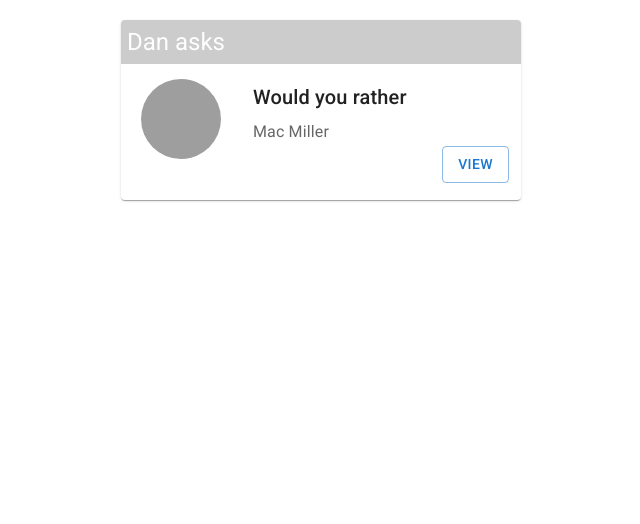
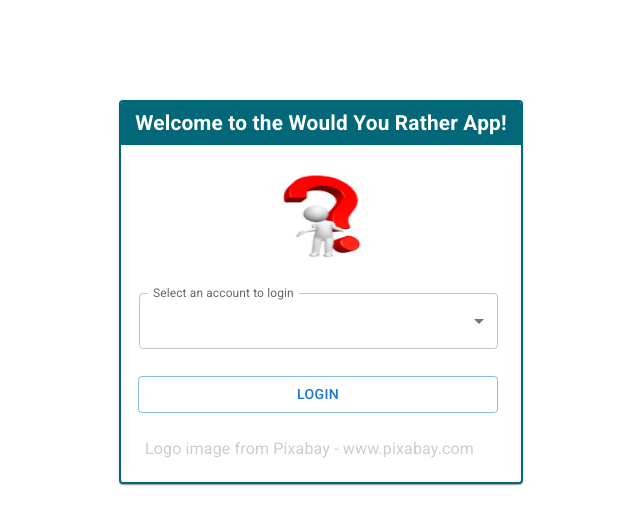
Before and after one commit to MBEDOBE/reactnd-wyra, a React (Create React App) app: page / in a window 1280 px wide. Shown: the top 524 px of the page, without its empty margins (319-959 px from the left). Built offline with nearby package versions, Linux system fonts and the light colour scheme; grey boxes are pictures that could not be loaded.

Commit message:
mocks completed minus result

```diff
--- a/package.json
+++ b/package.json
@@ -5,6 +5,7 @@
   "dependencies": {
     "@emotion/react": "^11.4.1",
     "@emotion/styled": "^11.3.0",
+    "@mui/lab": "^5.0.0-alpha.49",
     "@mui/material": "^5.0.1",
     "@testing-library/jest-dom": "^5.11.4",
     "@testing-library/react": "^11.1.0",
--- a/src/App.css
+++ b/src/App.css
@@ -66,3 +66,45 @@ button:hover {
   width: 50%;
   height: 50%;
 }
+.tabs {
+  font-size: 1rem !important;
+}
+.tabs:hover {
+  font-size: 1.2rem !important;
+  color: #c48f00 !important;
+}
+.css-13xfq8m-MuiTabPanel-root {
+  padding: 0px !important;
+}
+.login-box {
+  width: 400px;
+  height: 380px;
+  border: 2px solid #016779;
+  border-radius: 8px;
+  margin: 0 auto;
+  align-items: center;
+  margin-top: 100px;
+}
+.login-box .header {
+  background: #016779;
+  padding: 6px;
+  text-align: center;
+  font-size: 1.3rem;
+  font-weight: bold;
+  color: #fff;
+}
+.logo {
+  width: 100px;
+  height: 100px;
+  border-radius: 50%;
+  display: block;
+  margin: auto;
+  margin-top: 20px;
+}
+.footer{
+  margin: 24px !important;
+  color: #ccc;
+}
+.input {
+  margin-top: 10px;
+}
--- a/src/App.js
+++ b/src/App.js
@@ -5,13 +5,13 @@ import Home from "./components/Home";
 import NewQuestion from "./components/NewQuestion";
 import Leaderboard from "./components/Leaderboard";
 import Question from "./components/Question";
+import Login from "./components/Login";
 
 function App() {
   return (
     <div>
-      <Question/>
+      <Login />
     </div>
-
   );
 }
 
--- a/src/components/Home.js
+++ b/src/components/Home.js
@@ -1,8 +1,59 @@
 import React, { Component } from "react";
+import { Box, Tab } from "@mui/material";
+import { TabContext, TabList, TabPanel } from "@mui/lab";
+import Navbar from "./Navbar";
 
-class Home extends Component {
-  render() {
-    return <h1 style={{display: 'flex', justifyContent: 'center', alignContent: 'center' }}>Home</h1>;
-  }
+export default function Home() {
+  const [value, setValue] = React.useState("1");
+  const handleChange = (event, newValue) => {
+    setValue(newValue);
+  };
+  return (
+    <div
+      style={{
+        display: "flex",
+        justifyContent: "center",
+        alignContent: "center",
+      }}
+    >
+      <Box sx={{ width: "800px", typography: "body1" }}>
+        <TabContext value={value}>
+          <Box sx={{ borderBottom: 1, borderColor: "divider" }}>
+            <TabList
+              centered
+              onChange={handleChange}
+              style={{ textAlign: "center", fontSize: "1.2rem" }}
+            >
+              <Tab className="tabs" label="Unanswered" value="1" />
+              <Tab className="tabs" label="Answered" value="2" />
+            </TabList>
+          </Box>
+          <TabPanel
+            style={{
+              display: "flex",
+              justifyContent: "center",
+              alignItems: "center",
+              marginTop: "20px",
+            }}
+            value="1"
+          >
+            Unanswered
+          </TabPanel>
+          <TabPanel
+            style={{
+              display: "flex",
+              justifyContent: "center",
+              alignItems: "center",
+              marginTop: "10px",
+            }}
+            value="2"
+          >
+            Answered
+          </TabPanel>
+        </TabContext>
+      </Box>
+    </div>
+  );
 }
-export default Home;
+
+//export default Home;
--- a/src/components/Leaderboard.js
+++ b/src/components/Leaderboard.js
@@ -1,17 +1,42 @@
 import React, { Component } from "react";
+import {
+  TableContainer,
+  Table,
+  TableCell,
+  TableBody,
+  TableHead,
+  TableRow,
+  Paper,
+} from "@mui/material";
 
 class Leaderboard extends Component {
   render() {
     return (
-      <h1
-        style={{
-          display: "flex",
-          justifyContent: "center",
-          alignContent: "center",
-        }}
+      <TableContainer
+        component={Paper}
+        style={{ width: "700px", margin: "0 auto", marginTop: "20px" }}
       >
-        Leaderboard
-      </h1>
+        <Table sx={{ minWidth: 700 }} aria-label="customized table">
+          <TableHead>
+            <TableRow style={{ backgroundColor: "#ccc" }}>
+              <TableCell>Leader</TableCell>
+              <TableCell align="center">Questions</TableCell>
+              <TableCell align="center">Answers</TableCell>
+              <TableCell align="center">Score</TableCell>
+            </TableRow>
+          </TableHead>
+          <TableBody>
+            <TableRow>
+              <TableCell component="th" scope="row">
+                a
+              </TableCell>
+              <TableCell align="center">a</TableCell>
+              <TableCell align="center">b</TableCell>
+              <TableCell align="center">c</TableCell>
+            </TableRow>
+          </TableBody>
+        </Table>
+      </TableContainer>
     );
   }
 }
--- a/src/components/Login.js
+++ b/src/components/Login.js
@@ -0,0 +1,70 @@
+import * as React from "react";
+import Box from "@mui/material/Box";
+import TextField from "@mui/material/TextField";
+import MenuItem from "@mui/material/MenuItem";
+import { Card, Typography, Button } from "@mui/material";
+import logo from "../assets/logo.jpg";
+
+const currencies = [
+  {
+    value: "USD",
+    label: "$",
+  },
+  {
+    value: "EUR",
+    label: "€",
+  },
+  {
+    value: "BTC",
+    label: "฿",
+  },
+  {
+    value: "JPY",
+    label: "¥",
+  },
+];
+
+export default function Login() {
+  return (
+    <Card className="login-box">
+      <Typography className="header">
+        Welcome to the Would You Rather App!
+      </Typography>
+      <Box
+        component="form"
+        sx={{
+          "& .MuiTextField-root": { m: 2.2, width: "40ch" },
+        }}
+        noValidate
+        autoComplete="off"
+      >
+        <img className="logo" src={logo} alt="logo" />
+        <div className="input">
+          <TextField
+            id="outlined-select-account"
+            select
+            label="Select an account to login"
+            value={"currency"}
+            onChange={"handleChange"}
+          >
+            {currencies.map((option) => (
+              <MenuItem key={option.value} value={option.value}>
+                {option.label}
+              </MenuItem>
+            ))}
+          </TextField>
+        </div>
+      </Box>
+      <Button
+        variant="outlined"
+        size="medium"
+        style={{ width: "360px", marginLeft: "17px", marginTop: "10px" }}
+      >
+        Login
+      </Button>
+      <Typography className="footer">
+        Logo image from Pixabay - www.pixabay.com
+      </Typography>
+    </Card>
+  );
+}
--- a/src/components/NewQuestion.js
+++ b/src/components/NewQuestion.js
@@ -1,17 +1,67 @@
 import React, { Component } from "react";
-
+import { Card, Box, TextField, Typography, Button } from "@mui/material";
 class NewQuestion extends Component {
   render() {
     return (
-      <h1
+      <Card
         style={{
-          display: "flex",
-          justifyContent: "center",
-          alignContent: "center",
+          height: "370px",
+          width: "400px",
+          margin: "0 auto",
+          marginTop: "20px",
         }}
       >
-        New Question
-      </h1>
+        <Typography
+          component="div"
+          variant="h5"
+          style={{ padding: "6px", background: "#ccc", color: "#fefefe" }}
+        >
+          Create New Poll
+        </Typography>
+        <Box
+          style={{
+            display: "flex",
+            flexDirection: "column",
+          }}
+          component="form"
+          sx={{
+            "& > :not(style)": { m: 2, width: "40ch" },
+          }}
+          noValidate
+          autoComplete="off"
+        >
+          <Typography variant="h6" style={{ marginBottom: "0" }}>
+            Would you rather...
+          </Typography>
+          <TextField
+            id="outlined-basic"
+            label="Option one"
+            variant="outlined"
+          />
+          <span
+            style={{
+              textAlign: "center",
+              margin: "0 auto",
+              border: "1px solid #ccc",
+              borderRadius: "50%",
+              width: "20px",
+              height: "20px",
+              padding: "5px",
+              color: "#ccc",
+            }}
+          >
+            Or
+          </span>
+          <TextField
+            id="outlined-basic"
+            label="Option two"
+            variant="outlined"
+          />
+          <Button variant="outlined" size="medium" style={{ width: "360px" }}>
+            Submit
+          </Button>
+        </Box>
+      </Card>
     );
   }
 }
```
Also changed, not shown: src/assets/logo.jpg (added), 1 other file (tests, documents, lock files or other folders).
